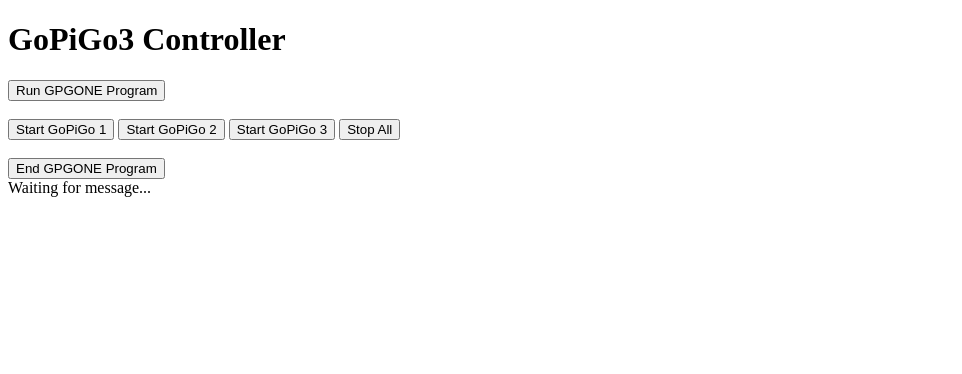
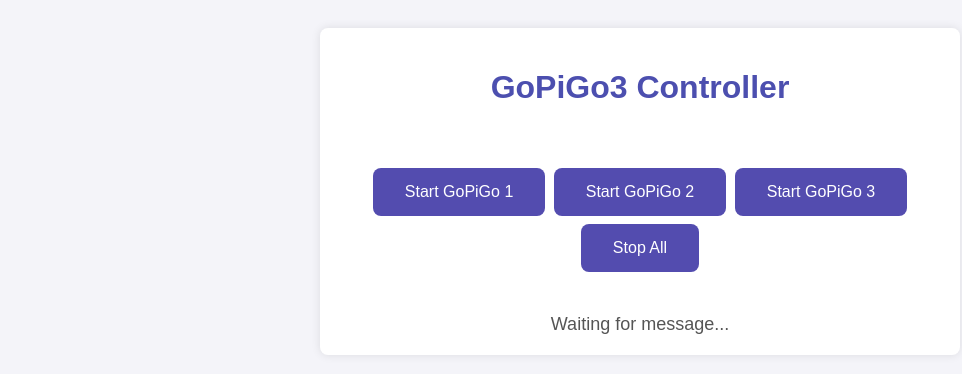
Before and after one commit to ProductDesignAndImplementation-2024/control-server, a Flask app: page / in a window 1280 px wide. Shown: the top 374 px of the page, without its empty margins (0-962 px from the left). Run offline with Flask 3, Linux system fonts and the light colour scheme; some libraries are stand-ins or nearby versions.

Commit message:
Added CSS styles

```diff
--- a/static/styles.css
+++ b/static/styles.css
@@ -0,0 +1,46 @@
+/* styles.css */
+body {
+    font-family: Arial, sans-serif;
+    background-color: #f4f4f9;
+    color: #333;
+    text-align: center;
+    padding: 20px;
+}
+
+h1 {
+    color: #4c4faf;
+}
+
+button {
+    background-color: #534caf;
+    color: white;
+    border: none;
+    padding: 15px 32px;
+    text-align: center;
+    text-decoration: none;
+    display: inline-block;
+    font-size: 16px;
+    margin: 4px 2px;
+    cursor: pointer;
+    border-radius: 8px;
+    transition: background-color 0.3s;
+}
+
+button:hover {
+    background-color: #45a049;
+}
+
+#message {
+    margin-top: 20px;
+    font-size: 18px;
+    color: #555;
+}
+
+.container {
+    max-width: 600px;
+    margin: 0 auto;
+    background: white;
+    padding: 20px;
+    border-radius: 8px;
+    box-shadow: 0 0 10px rgba(0, 0, 0, 0.1);
+}
--- a/templates/index.html
+++ b/templates/index.html
@@ -4,13 +4,14 @@
     <meta charset="UTF-8">
     <meta name="viewport" content="width=device-width, initial-scale=1.0">
     <title>GoPiGo3 Controller</title>
+    <link rel="stylesheet" href="{{ url_for('static', filename='styles.css') }}">
     <script src="https://cdnjs.cloudflare.com/ajax/libs/socket.io/4.0.1/socket.io.js"></script>
     <script>
         document.addEventListener('DOMContentLoaded', (event) => {
             var socket = io();
 
             socket.on('message', function(data) {
-                document.getElementById('message').innerText = `Message from GoPiGo: ${data.message}`;
+                document.getElementById('message').innerHTML = `<strong>Message from GoPiGo:</strong> ${data.message}`;
             });
         });
 
@@ -63,15 +64,17 @@
     </script>
 </head>
 <body>
+    <div class="container">
         <h1>GoPiGo3 Controller</h1>
-    <button onclick="startProgram()">Run GPGONE Program</button>
+        <!-- <button onclick="startProgram()">Run GPGONE Program</button> -->
         <br><br/>
         <button onclick="sendCommand('start1')">Start GoPiGo 1</button>
         <button onclick="sendCommand('start2')">Start GoPiGo 2</button>
         <button onclick="sendCommand('start3')">Start GoPiGo 3</button>
         <button onclick="sendCommand('stop')">Stop All</button>
         <br><br/>
-    <button onclick="stopProgram()">End GPGONE Program</button>
+        <!-- <button onclick="stopProgram()">End GPGONE Program</button> -->
         <div id="message">Waiting for message...</div>
+    </div>
 </body>
 </html>
```
Lines whose indentation alone changed are shown as unchanged.
